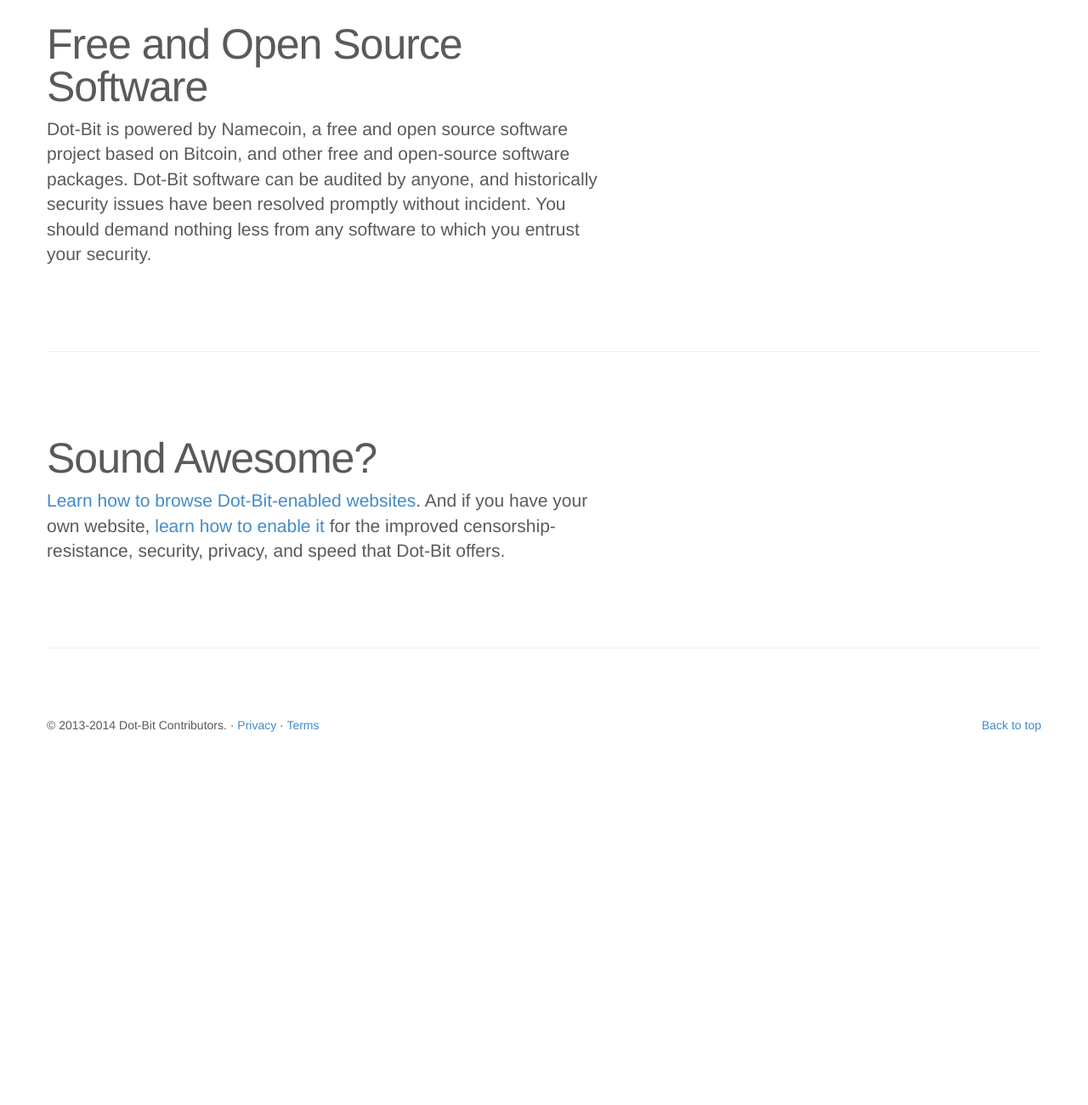
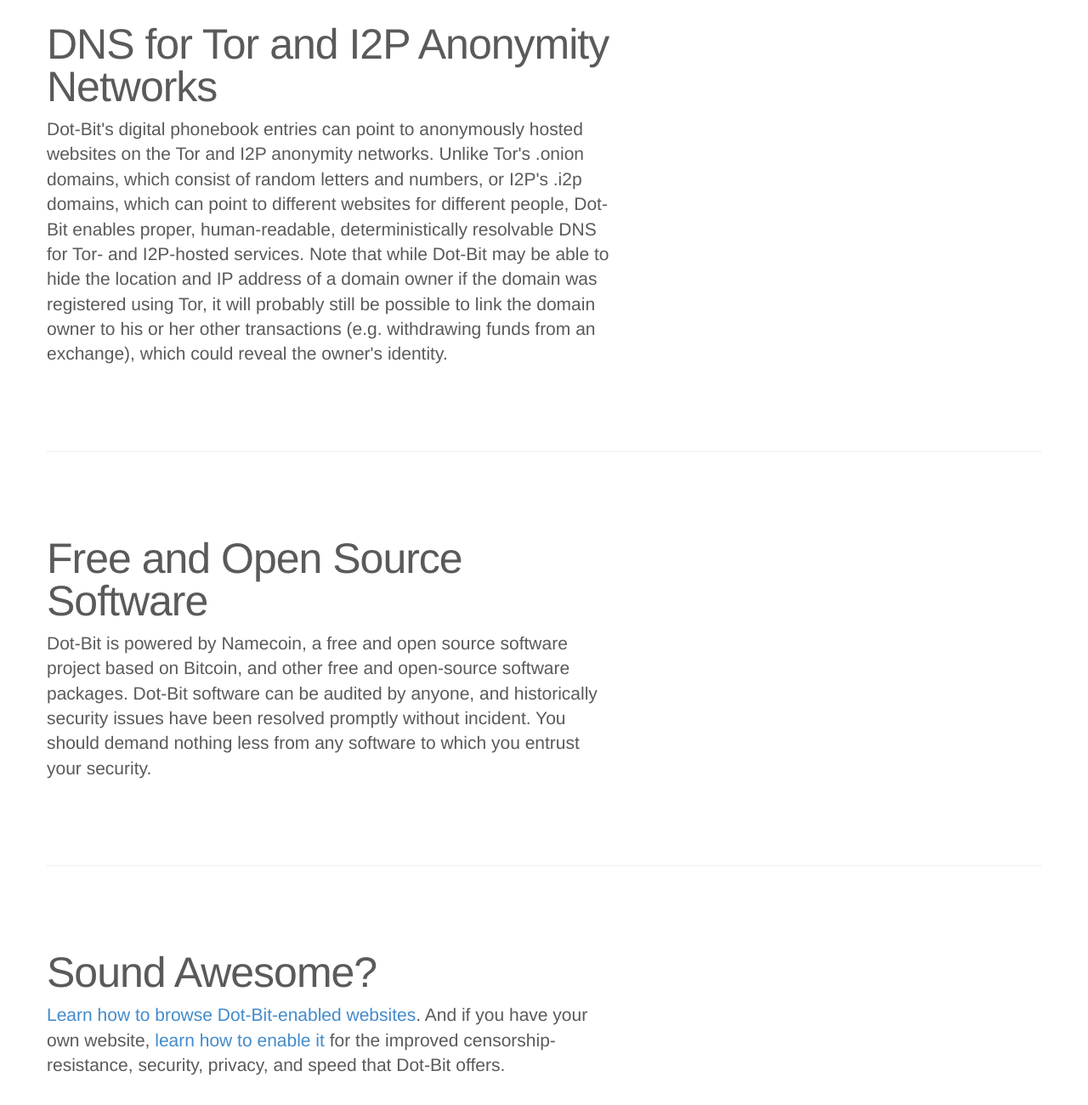
Before and after one commit to namecoin/namecoin.info-dotbit, a plain HTML site: page index.html in a window 1280 px wide. Shown: the part 3280-4580 px from the top of the page at 85% size. Before the commit the page ends 4193 px from the top, so only its background shows below. Drawn offline with nearby package versions, Linux system fonts and the light colour scheme.

Commit message:
Added note about Tor/I2P support.

```diff
--- a/index.html
+++ b/index.html
@@ -224,8 +224,8 @@
           <img class="featurette-image img-responsive" data-src="holder.js/500x500/auto" alt="">
         </div>-->
         <div class="col-md-7">
-          <h2 class="featurette-heading">Free and Open Source Software</h2>
-          <p class="lead">Dot-Bit is powered by Namecoin, a free and open source software project based on Bitcoin, and other free and open-source software packages.  Dot-Bit software can be audited by anyone, and historically security issues have been resolved promptly without incident.  You should demand nothing less from any software to which you entrust your security.  <!-- ToDo: link to more security info about Namecoin --></p>
+          <h2 class="featurette-heading">DNS for Tor and I2P Anonymity Networks</h2>
+          <p class="lead">Dot-Bit's digital phonebook entries can point to anonymously hosted websites on the Tor and I2P anonymity networks.  Unlike Tor's .onion domains, which consist of random letters and numbers, or I2P's .i2p domains, which can point to different websites for different people, Dot-Bit enables proper, human-readable, deterministically resolvable DNS for Tor- and I2P-hosted services.  Note that while Dot-Bit may be able to hide the location and IP address of a domain owner if the domain was registered using Tor, it will probably still be possible to link the domain owner to his or her other transactions (e.g. withdrawing funds from an exchange), which could reveal the owner's identity.</p>
         </div>
       </div>
 
@@ -233,12 +233,24 @@
 
       <div class="row featurette">
         <div class="col-md-7">
-          <h2 class="featurette-heading">Sound Awesome?</h2>
-          <p class="lead"><a href="browse.html">Learn how to browse Dot-Bit-enabled websites</a>.  And if you have your own website, <a href="your_website.html">learn how to enable it</a> for the improved censorship-resistance, security, privacy, and speed that Dot-Bit offers.</p>
+          <h2 class="featurette-heading">Free and Open Source Software</h2>
+          <p class="lead">Dot-Bit is powered by Namecoin, a free and open source software project based on Bitcoin, and other free and open-source software packages.  Dot-Bit software can be audited by anyone, and historically security issues have been resolved promptly without incident.  You should demand nothing less from any software to which you entrust your security.  <!-- ToDo: link to more security info about Namecoin --></p>
         </div>
         <!--<div class="col-md-5">
           <img class="featurette-image img-responsive" data-src="holder.js/500x500/auto" alt="">
         </div>-->
+      </div>
+
+      <hr class="featurette-divider">
+
+      <div class="row featurette">
+        <!--<div class="col-md-5">
+          <img class="featurette-image img-responsive" data-src="holder.js/500x500/auto" alt="">
+        </div>-->
+        <div class="col-md-7">
+          <h2 class="featurette-heading">Sound Awesome?</h2>
+          <p class="lead"><a href="browse.html">Learn how to browse Dot-Bit-enabled websites</a>.  And if you have your own website, <a href="your_website.html">learn how to enable it</a> for the improved censorship-resistance, security, privacy, and speed that Dot-Bit offers.</p>
+        </div>
       </div>
 
       <hr class="featurette-divider">
```
